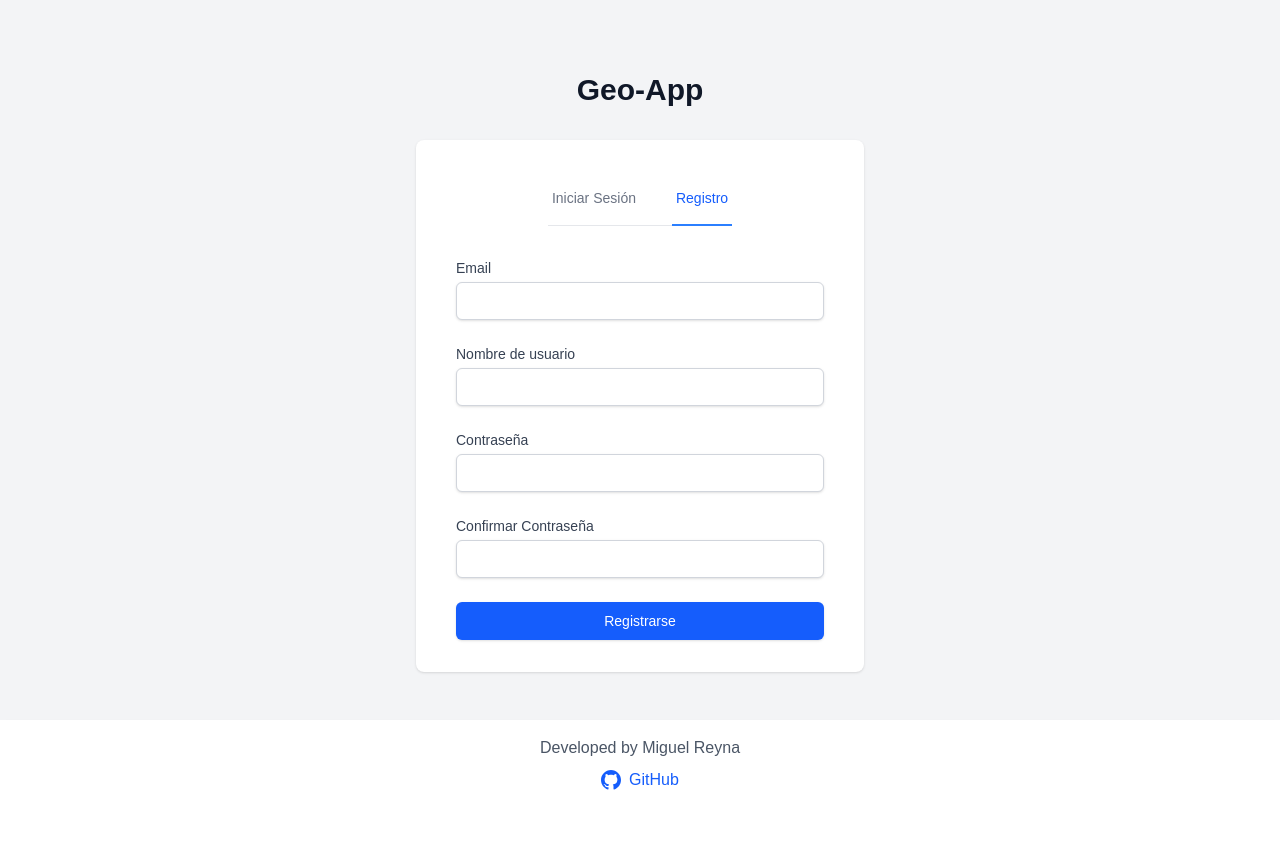
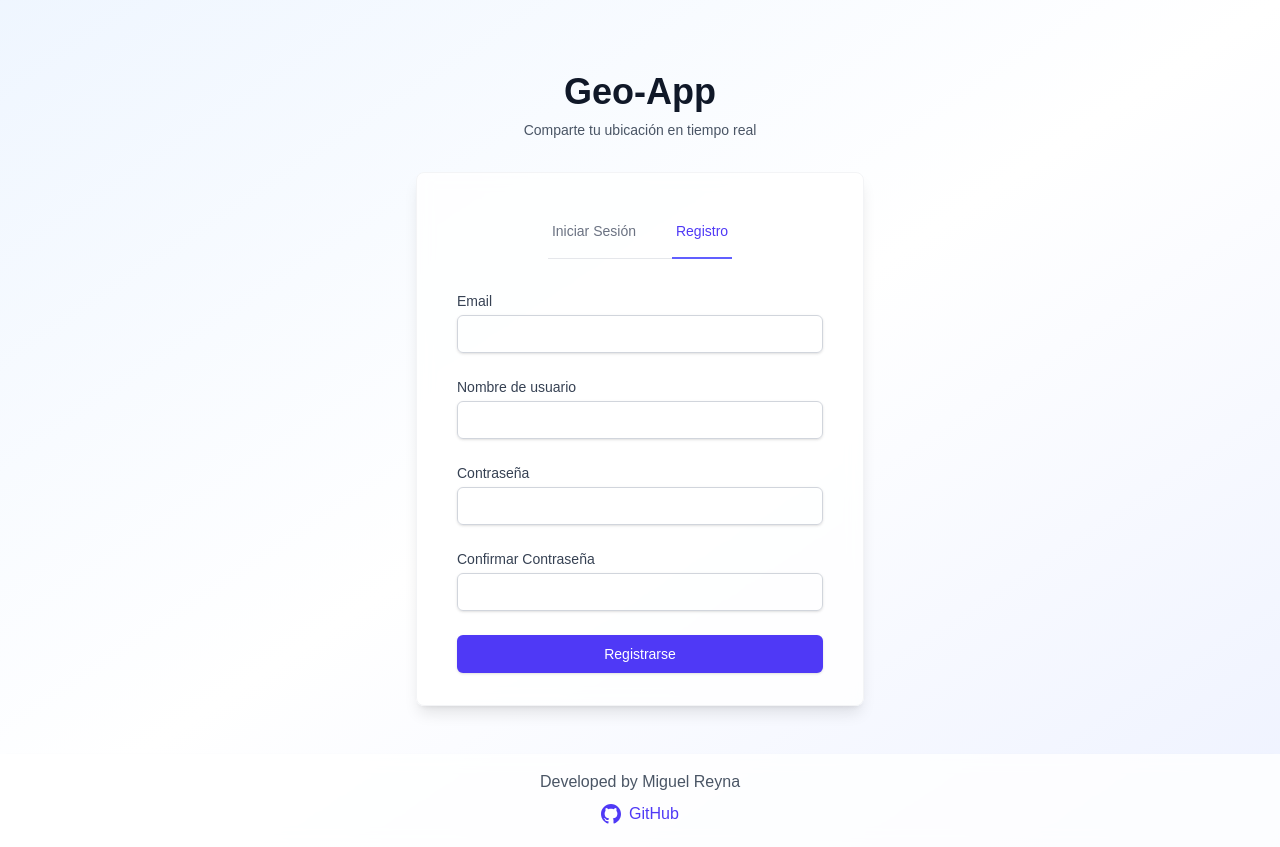
Before and after one commit to G1okz/Geo-app, a Next.js app: page / in a window 1280 px wide. Both pictures are taken after a click on the button "Registro". Before the commit the page ends 813 px from the top, so only its background shows below. Built offline with nearby package versions, Linux system fonts and the light colour scheme; no server answers.

Commit message:
Update: Mejoras en la interfaz y documentación de la base de datos

```diff
--- a/src/app/page.tsx
+++ b/src/app/page.tsx
@@ -92,16 +92,19 @@ export default function AuthPage() {
   }
 
   return (
-    <div className="min-h-screen bg-gray-100 flex flex-col">
+    <div className="min-h-screen bg-gradient-to-br from-blue-50 via-white to-indigo-50 flex flex-col">
       <div className="flex-grow flex flex-col justify-center py-12 sm:px-6 lg:px-8">
         <div className="sm:mx-auto sm:w-full sm:max-w-md">
-          <h2 className="mt-6 text-center text-3xl font-extrabold text-gray-900">
+          <h2 className="mt-6 text-center text-4xl font-extrabold text-gray-900">
             Geo-App
           </h2>
+          <p className="mt-2 text-center text-sm text-gray-600">
+            Comparte tu ubicación en tiempo real
+          </p>
         </div>
 
         <div className="mt-8 sm:mx-auto sm:w-full sm:max-w-md">
-          <div className="bg-white py-8 px-4 shadow sm:rounded-lg sm:px-10">
+          <div className="bg-white/80 backdrop-blur-sm py-8 px-4 shadow-lg sm:rounded-lg sm:px-10 border border-gray-100">
             <div className="flex justify-center mb-8">
               <div className="border-b border-gray-200">
                 <nav className="-mb-px flex space-x-8">
@@ -109,9 +112,9 @@ export default function AuthPage() {
                     onClick={() => setActiveTab('login')}
                     className={`${
                       activeTab === 'login'
-                        ? 'border-blue-500 text-blue-600'
+                        ? 'border-indigo-500 text-indigo-600'
                         : 'border-transparent text-gray-500 hover:text-gray-700 hover:border-gray-300'
-                    } whitespace-nowrap py-4 px-1 border-b-2 font-medium text-sm`}
+                    } whitespace-nowrap py-4 px-1 border-b-2 font-medium text-sm transition-colors duration-200`}
                   >
                     Iniciar Sesión
                   </button>
@@ -119,9 +122,9 @@ export default function AuthPage() {
                     onClick={() => setActiveTab('register')}
                     className={`${
                       activeTab === 'register'
-                        ? 'border-blue-500 text-blue-600'
+                        ? 'border-indigo-500 text-indigo-600'
                         : 'border-transparent text-gray-500 hover:text-gray-700 hover:border-gray-300'
-                    } whitespace-nowrap py-4 px-1 border-b-2 font-medium text-sm`}
+                    } whitespace-nowrap py-4 px-1 border-b-2 font-medium text-sm transition-colors duration-200`}
                   >
                     Registro
                   </button>
@@ -130,7 +133,7 @@ export default function AuthPage() {
             </div>
 
             {error && (
-              <div className="bg-red-100 border border-red-400 text-red-700 px-4 py-3 rounded mb-4">
+              <div className="bg-red-50 border-l-4 border-red-500 text-red-700 px-4 py-3 rounded mb-4">
                 {error}
               </div>
             )}
@@ -147,7 +150,7 @@ export default function AuthPage() {
                       type="email"
                       value={email}
                       onChange={(e) => setEmail(e.target.value)}
-                      className="appearance-none block w-full px-3 py-2 border border-gray-300 rounded-md shadow-sm bg-white text-gray-900 placeholder-gray-400 focus:outline-none focus:ring-blue-500 focus:border-blue-500 sm:text-sm"
+                      className="appearance-none block w-full px-3 py-2 border border-gray-300 rounded-md shadow-sm placeholder-gray-400 focus:outline-none focus:ring-2 focus:ring-indigo-500 focus:border-indigo-500 sm:text-sm transition-colors duration-200"
                       required
                       autoComplete="off"
                     />
@@ -164,7 +167,7 @@ export default function AuthPage() {
                       type="password"
                       value={password}
                       onChange={(e) => setPassword(e.target.value)}
-                      className="appearance-none block w-full px-3 py-2 border border-gray-300 rounded-md shadow-sm bg-white text-gray-900 placeholder-gray-400 focus:outline-none focus:ring-blue-500 focus:border-blue-500 sm:text-sm"
+                      className="appearance-none block w-full px-3 py-2 border border-gray-300 rounded-md shadow-sm placeholder-gray-400 focus:outline-none focus:ring-2 focus:ring-indigo-500 focus:border-indigo-500 sm:text-sm transition-colors duration-200"
                       required
                       autoComplete="off"
                     />
@@ -175,7 +178,7 @@ export default function AuthPage() {
                   <button
                     type="submit"
                     disabled={loading}
-                    className="w-full flex justify-center py-2 px-4 border border-transparent rounded-md shadow-sm text-sm font-medium text-white bg-blue-600 hover:bg-blue-700 focus:outline-none focus:ring-2 focus:ring-offset-2 focus:ring-blue-500 disabled:opacity-50"
+                    className="w-full flex justify-center py-2 px-4 border border-transparent rounded-md shadow-sm text-sm font-medium text-white bg-indigo-600 hover:bg-indigo-700 focus:outline-none focus:ring-2 focus:ring-offset-2 focus:ring-indigo-500 disabled:opacity-50 transition-colors duration-200"
                   >
                     {loading ? 'Iniciando sesión...' : 'Iniciar Sesión'}
                   </button>
@@ -193,7 +196,7 @@ export default function AuthPage() {
                       type="email"
                       value={email}
                       onChange={(e) => setEmail(e.target.value)}
-                      className="appearance-none block w-full px-3 py-2 border border-gray-300 rounded-md shadow-sm bg-white text-gray-900 placeholder-gray-400 focus:outline-none focus:ring-blue-500 focus:border-blue-500 sm:text-sm"
+                      className="appearance-none block w-full px-3 py-2 border border-gray-300 rounded-md shadow-sm placeholder-gray-400 focus:outline-none focus:ring-2 focus:ring-indigo-500 focus:border-indigo-500 sm:text-sm transition-colors duration-200"
                       required
                       autoComplete="off"
                     />
@@ -210,7 +213,7 @@ export default function AuthPage() {
                       type="text"
                       value={username}
                       onChange={(e) => setUsername(e.target.value)}
-                      className="appearance-none block w-full px-3 py-2 border border-gray-300 rounded-md shadow-sm bg-white text-gray-900 placeholder-gray-400 focus:outline-none focus:ring-blue-500 focus:border-blue-500 sm:text-sm"
+                      className="appearance-none block w-full px-3 py-2 border border-gray-300 rounded-md shadow-sm placeholder-gray-400 focus:outline-none focus:ring-2 focus:ring-indigo-500 focus:border-indigo-500 sm:text-sm transition-colors duration-200"
                       required
                       autoComplete="off"
                     />
@@ -227,7 +230,7 @@ export default function AuthPage() {
                       type="password"
                       value={password}
                       onChange={(e) => setPassword(e.target.value)}
-                      className="appearance-none block w-full px-3 py-2 border border-gray-300 rounded-md shadow-sm bg-white text-gray-900 placeholder-gray-400 focus:outline-none focus:ring-blue-500 focus:border-blue-500 sm:text-sm"
+                      className="appearance-none block w-full px-3 py-2 border border-gray-300 rounded-md shadow-sm placeholder-gray-400 focus:outline-none focus:ring-2 focus:ring-indigo-500 focus:border-indigo-500 sm:text-sm transition-colors duration-200"
                       required
                       autoComplete="off"
                     />
@@ -244,7 +247,7 @@ export default function AuthPage() {
                       type="password"
                       value={confirmPassword}
                       onChange={(e) => setConfirmPassword(e.target.value)}
-                      className="appearance-none block w-full px-3 py-2 border border-gray-300 rounded-md shadow-sm bg-white text-gray-900 placeholder-gray-400 focus:outline-none focus:ring-blue-500 focus:border-blue-500 sm:text-sm"
+                      className="appearance-none block w-full px-3 py-2 border border-gray-300 rounded-md shadow-sm placeholder-gray-400 focus:outline-none focus:ring-2 focus:ring-indigo-500 focus:border-indigo-500 sm:text-sm transition-colors duration-200"
                       required
                       autoComplete="off"
                     />
@@ -255,7 +258,7 @@ export default function AuthPage() {
                   <button
                     type="submit"
                     disabled={loading}
-                    className="w-full flex justify-center py-2 px-4 border border-transparent rounded-md shadow-sm text-sm font-medium text-white bg-blue-600 hover:bg-blue-700 focus:outline-none focus:ring-2 focus:ring-offset-2 focus:ring-blue-500 disabled:opacity-50"
+                    className="w-full flex justify-center py-2 px-4 border border-transparent rounded-md shadow-sm text-sm font-medium text-white bg-indigo-600 hover:bg-indigo-700 focus:outline-none focus:ring-2 focus:ring-offset-2 focus:ring-indigo-500 disabled:opacity-50 transition-colors duration-200"
                   >
                     {loading ? 'Registrando...' : 'Registrarse'}
                   </button>
@@ -265,14 +268,14 @@ export default function AuthPage() {
           </div>
         </div>
       </div>
-      <footer className="bg-white shadow-md py-4">
+      <footer className="bg-white/80 backdrop-blur-sm shadow-md py-4">
         <div className="container mx-auto px-4 text-center">
           <p className="text-gray-600 mb-2">Developed by Miguel Reyna</p>
           <a
             href="https://github.com/G1okz"
             target="_blank"
             rel="noopener noreferrer"
-            className="text-blue-600 hover:text-blue-800 transition-colors duration-200 inline-flex items-center"
+            className="text-indigo-600 hover:text-indigo-800 transition-colors duration-200 inline-flex items-center"
           >
             <svg className="w-5 h-5 mr-2" fill="currentColor" viewBox="0 0 24 24">
               <path d="M12 0c-6.626 0-12 5.373-12 12 0 5.302 3.438 9.8 8.207 11.387.599.111.793-.261.793-.577v-2.234c-3.338.726-4.033-1.416-4.033-1.416-.546-1.387-1.333-1.756-1.333-1.756-1.089-.745.083-.729.083-.729 1.205.084 1.839 1.237 1.839 1.237 1.07 1.834 2.807 1.304 3.492.997.107-.775.418-1.305.762-1.604-2.665-.305-5.467-1.334-5.467-5.931 0-1.311.469-2.381 1.236-3.221-.124-.303-.535-1.524.117-3.176 0 0 1.008-.322 3.301 1.23.957-.266 1.983-.399 3.003-.404 1.02.005 2.047.138 3.006.404 2.291-1.552 3.297-1.23 3.297-1.23.653 1.653.242 2.874.118 3.176.77.84 1.235 1.911 1.235 3.221 0 4.609-2.807 5.624-5.479 5.921.43.372.823 1.102.823 2.222v3.293c0 .319.192.694.801.576 4.765-1.589 8.199-6.086 8.199-11.386 0-6.627-5.373-12-12-12z"/>
--- a/src/components/room/RoomManager.tsx
+++ b/src/components/room/RoomManager.tsx
@@ -242,7 +242,7 @@ export default function RoomManager({ onJoinRoom, currentRoom, userId, onLeaveRo
             <h3 className="text-xl font-semibold text-gray-700 mb-2">{currentRoom.name}</h3>
             <div className="flex items-center space-x-2 mb-4">
               <span className="text-sm font-medium text-gray-500">Código:</span>
-              <span className="px-3 py-1 bg-yellow-200 text-black rounded-full font-mono text-sm font-bold">
+              <span className="px-3 py-1 bg-gray-100 text-black rounded-full font-mono text-sm font-bold">
                 {currentRoom.code}
               </span>
             </div>
@@ -347,7 +347,7 @@ export default function RoomManager({ onJoinRoom, currentRoom, userId, onLeaveRo
                       <div className="flex justify-between items-center">
                         <div>
                           <h4 className="font-medium text-gray-800 text-sm sm:text-base">{room.name}</h4>
-                          <p className="text-xs sm:text-sm text-gray-500">Código: {room.code}</p>
+                          <p className="text-xs sm:text-sm text-black font-medium">Código: {room.code}</p>
                         </div>
                         <div className="flex gap-2">
                           <button
@@ -410,7 +410,7 @@ export default function RoomManager({ onJoinRoom, currentRoom, userId, onLeaveRo
                       <div className="flex justify-between items-center">
                         <div>
                           <h4 className="font-medium text-gray-800 text-sm sm:text-base">{room.name}</h4>
-                          <p className="text-xs sm:text-sm text-gray-500">Código: {room.code}</p>
+                          <p className="text-xs sm:text-sm text-black font-medium">Código: {room.code}</p>
                         </div>
                         <button
                           onClick={() => onJoinRoom(room.id)}
```
